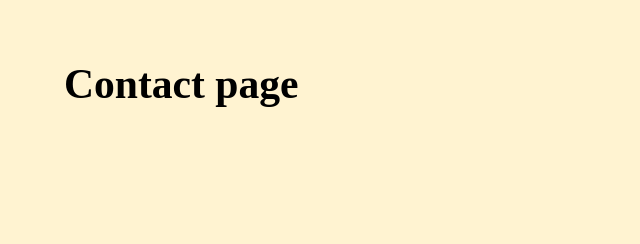
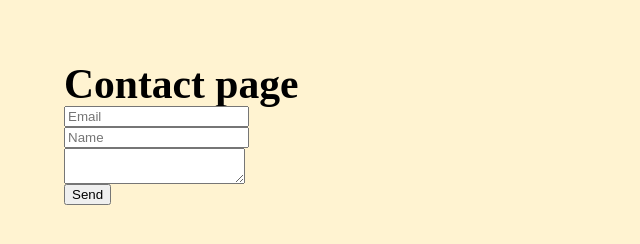
Before and after one commit to LucioFurnari/node-server-site, a plain HTML site: page public/contact-me.html in a window 1280 px wide. Shown: the whole page, without its empty margins (0-640 px from the left). Drawn offline with Linux system fonts and the light colour scheme.

Commit message:
Add more content to the pages

```diff
--- a/public/contact-me.html
+++ b/public/contact-me.html
@@ -8,5 +8,11 @@
 </head>
 <body>
   <h1>Contact page</h1>
+  <form class="flex-col">
+    <input type="email" placeholder="Email">
+    <input type="text" placeholder="Name">
+    <textarea></textarea>
+    <button>Send</button>
+  </form>
 </body>
 </html>
```
Also changed, not shown: public/404.html (+1 -1 lines), public/about.html (+1 -0 lines).
